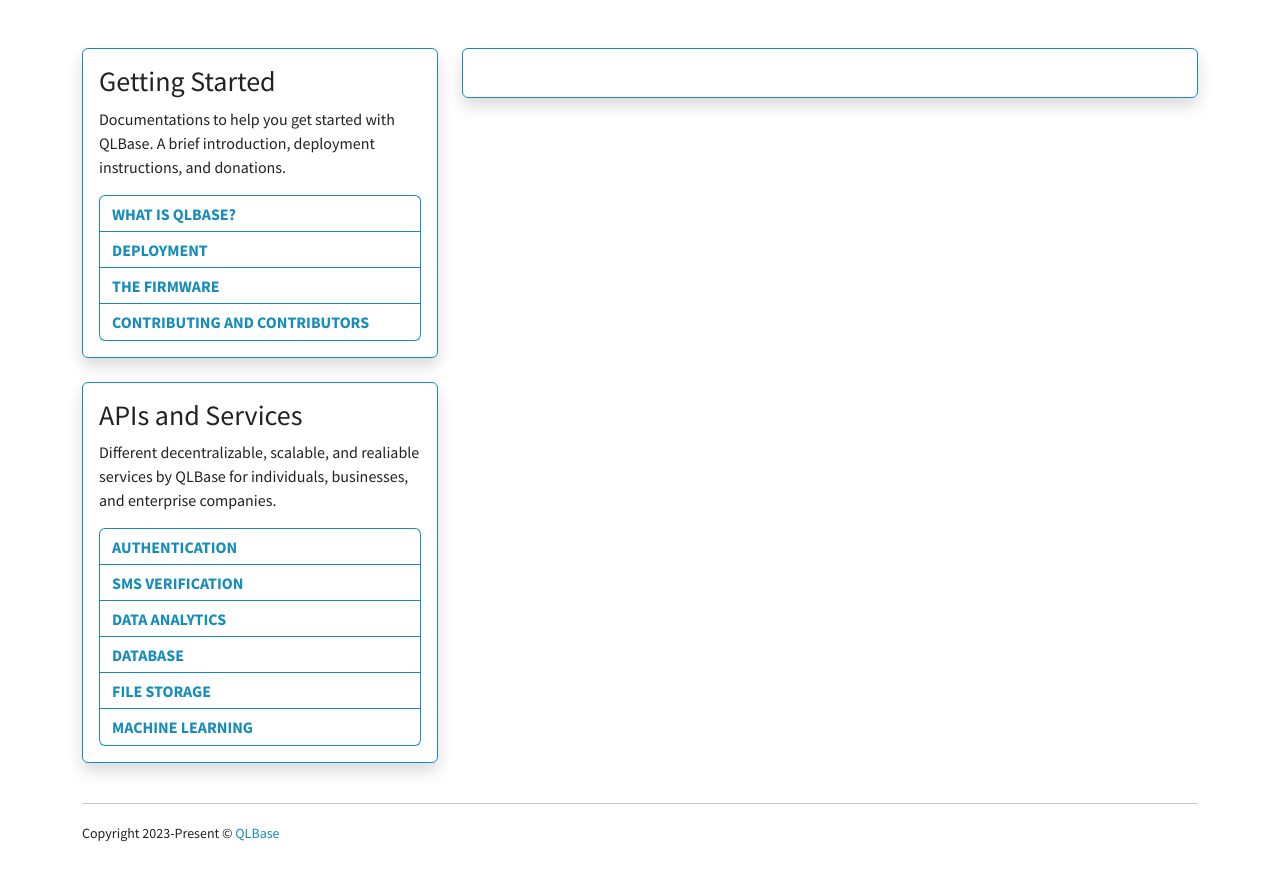
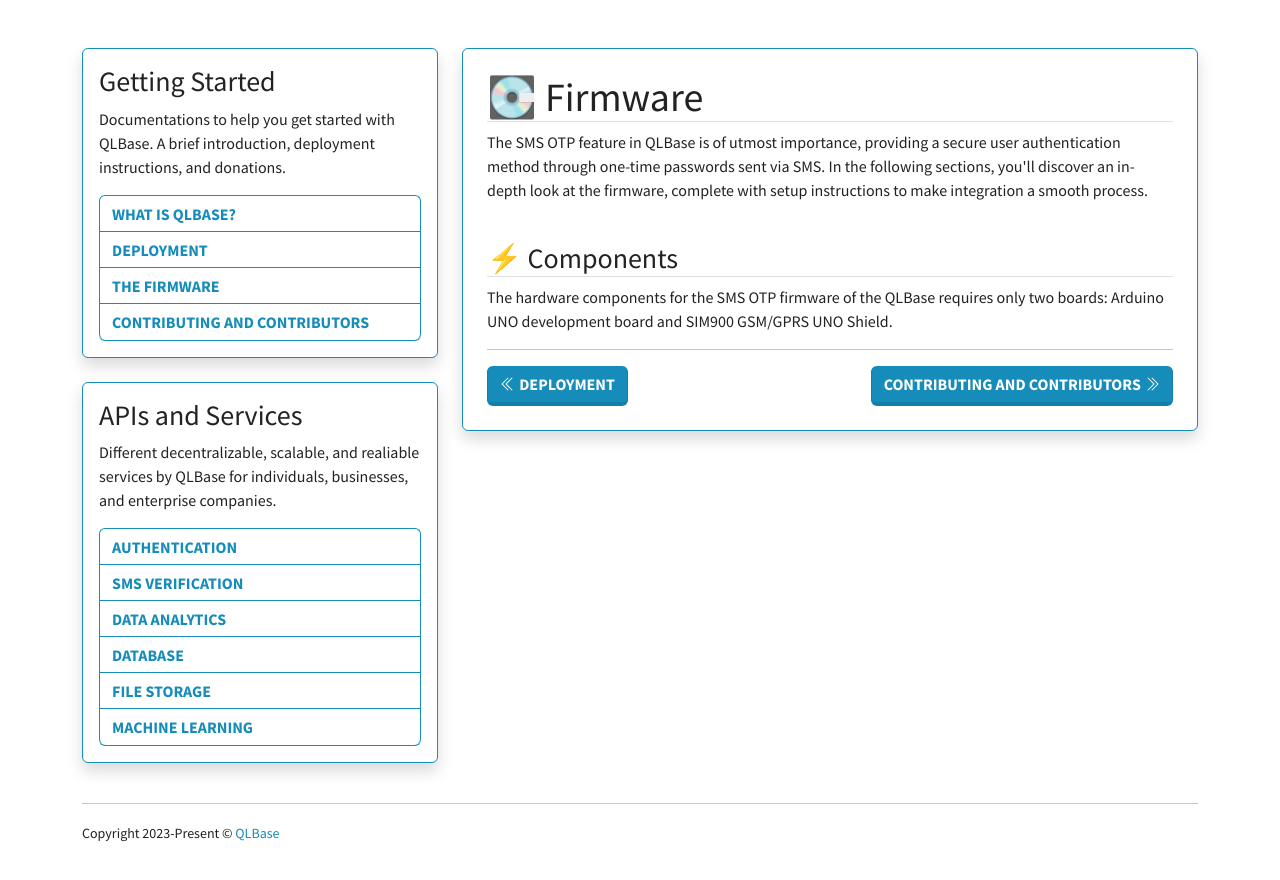
Before and after one commit to nthnn/QLBase, a Vue app in the folder documentations/: page /firmware in a window 1280 px wide. Shown: the top 880 px of the page. Built offline with nearby package versions, Linux system fonts and the light colour scheme.

Commit message:
Firmware page on documentation.

```diff
--- a/documentations/src/App.vue
+++ b/documentations/src/App.vue
@@ -3,8 +3,8 @@ import { watch } from "vue";
 import { useRoute } from "vue-router";
 import { RouterView } from 'vue-router';
 
-import Footer from './components/Footer.vue';
-import NavigationColumn from './components/NavigationColumn.vue';
+import Footer from "./components/Footer.vue";
+import NavigationColumn from "./components/NavigationColumn.vue";
 
 const route = useRoute();
 
--- a/documentations/src/components/NavigationColumn.vue
+++ b/documentations/src/components/NavigationColumn.vue
@@ -10,7 +10,7 @@ import { RouterLink } from 'vue-router';
             <RouterLink to="/" class="btn btn-outline-primary">What is QLBase?</RouterLink>
             <RouterLink to="/deployment" class="btn btn-outline-primary">Deployment</RouterLink>
             <RouterLink to="/firmware" class="btn btn-outline-primary">The Firmware</RouterLink>
-            <RouterLink to="/contributing" class="btn btn-outline-primary">Contributing and Contributors</RouterLink>
+            <RouterLink to="/contrib" class="btn btn-outline-primary">Contributing and Contributors</RouterLink>
         </div>
     </div>
     <br/>
--- a/documentations/src/router/index.ts
+++ b/documentations/src/router/index.ts
@@ -1,18 +1,23 @@
-import { createRouter, createWebHistory } from 'vue-router';
-import HomeView from '../views/HomeView.vue';
+import { createRouter, createWebHistory } from "vue-router";
+import HomeView from "../views/HomeView.vue";
 
 const router = createRouter({
     history: createWebHistory(import.meta.env.BASE_URL),
     routes: [
         {
-            path: '',
-            name: 'home',
+            path: "",
+            name: "home",
             component: HomeView
         },
         {
-            path: '/deployment',
-            name: 'deployment',
-            component: () => import('../views/pages/Deployment.vue')
+            path: "/deployment",
+            name: "deployment",
+            component: () => import("../views/pages/Deployment.vue")
+        },
+        {
+            path: "/firmware",
+            name: "firmware",
+            component: ()=> import("../views/pages/Firmware.vue")
         }
     ]
 });
--- a/documentations/src/views/HomeView.vue
+++ b/documentations/src/views/HomeView.vue
@@ -1,5 +1,5 @@
 <script setup lang="ts">
-import { RouterLink } from 'vue-router';
+import { RouterLink } from "vue-router";
 </script>
 
 <template>
--- /dev/null
+++ b/documentations/src/views/pages/Firmware.vue
@@ -0,0 +1,35 @@
+<template>
+    <h1 class="border-bottom">💽 Firmware</h1>
+    <p>The SMS OTP feature in QLBase is of utmost importance, providing a secure user authentication method through one-time passwords sent via SMS. In the following sections, you'll discover an in-depth look at the firmware, complete with setup instructions to make integration a smooth process.</p>
+    <br/>
+
+    <h3 class="border-bottom">⚡ Components</h3>
+    <p>The hardware components for the SMS OTP firmware of the QLBase requires only two boards: Arduino UNO development board and SIM900 GSM/GPRS UNO Shield.</p>
+
+    <hr/>
+    <div class="row">
+        <div class="col-6">
+            <RouterLink to="/deployment" class="btn btn-primary">
+                <svg xmlns="http://www.w3.org/2000/svg" width="16" height="16" fill="currentColor" class="bi bi-chevron-double-right mb-1" viewBox="0 0 16 16">
+                    <path fill-rule="evenodd" d="M8.354 1.646a.5.5 0 0 1 0 .708L2.707 8l5.647 5.646a.5.5 0 0 1-.708.708l-6-6a.5.5 0 0 1 0-.708l6-6a.5.5 0 0 1 .708 0z"/>
+                    <path fill-rule="evenodd" d="M12.354 1.646a.5.5 0 0 1 0 .708L6.707 8l5.647 5.646a.5.5 0 0 1-.708.708l-6-6a.5.5 0 0 1 0-.708l6-6a.5.5 0 0 1 .708 0z"/>
+                </svg>
+
+                Deployment
+            </RouterLink>
+        </div>
+
+        <div class="col-6">
+            <div align="right">
+                <RouterLink to="/contrib" class="btn btn-primary">
+                    Contributing and Contributors
+
+                    <svg xmlns="http://www.w3.org/2000/svg" width="16" height="16" fill="currentColor" class="bi bi-chevron-double-right mb-1" viewBox="0 0 16 16">
+                        <path fill-rule="evenodd" d="M3.646 1.646a.5.5 0 0 1 .708 0l6 6a.5.5 0 0 1 0 .708l-6 6a.5.5 0 0 1-.708-.708L9.293 8 3.646 2.354a.5.5 0 0 1 0-.708z"/>
+                        <path fill-rule="evenodd" d="M7.646 1.646a.5.5 0 0 1 .708 0l6 6a.5.5 0 0 1 0 .708l-6 6a.5.5 0 0 1-.708-.708L13.293 8 7.646 2.354a.5.5 0 0 1 0-.708z"/>
+                    </svg>
+                </RouterLink>
+            </div>
+        </div>
+    </div>
+</template>
```
Also changed, not shown: documentations/src/main.ts (+5 -5 lines).
